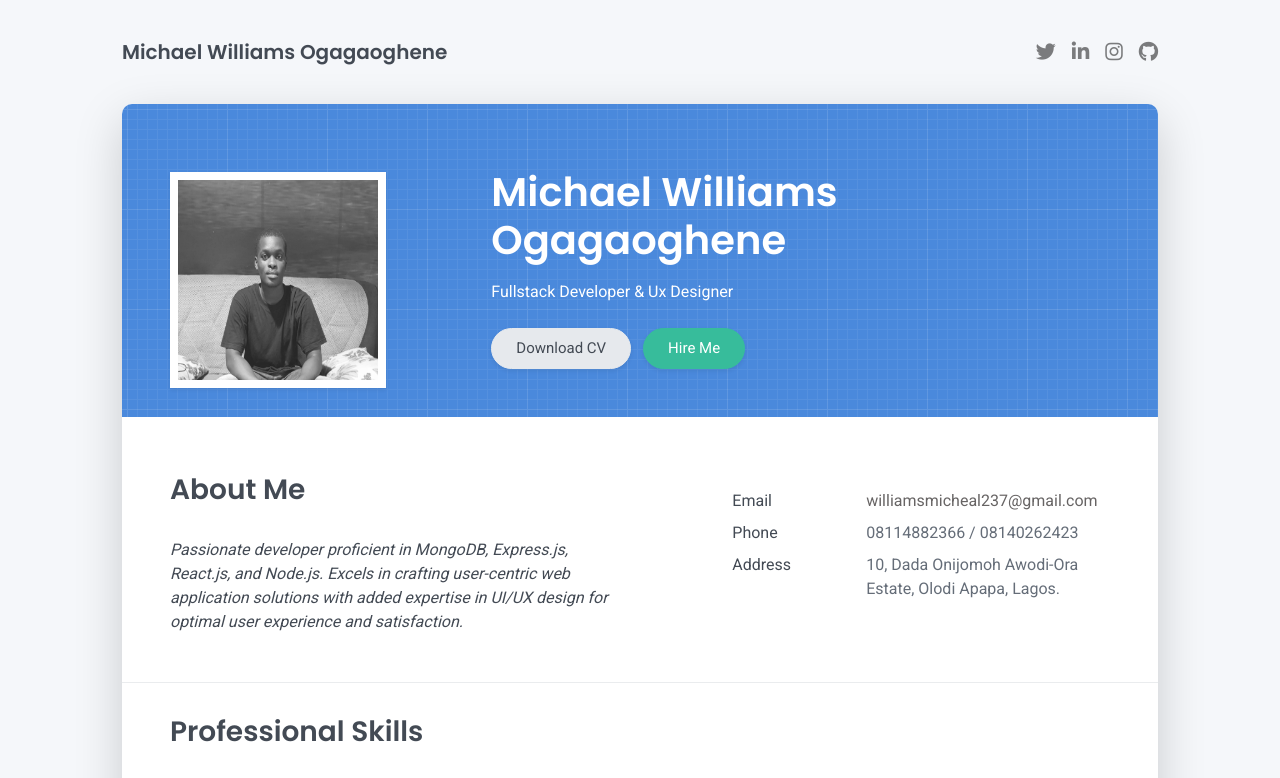
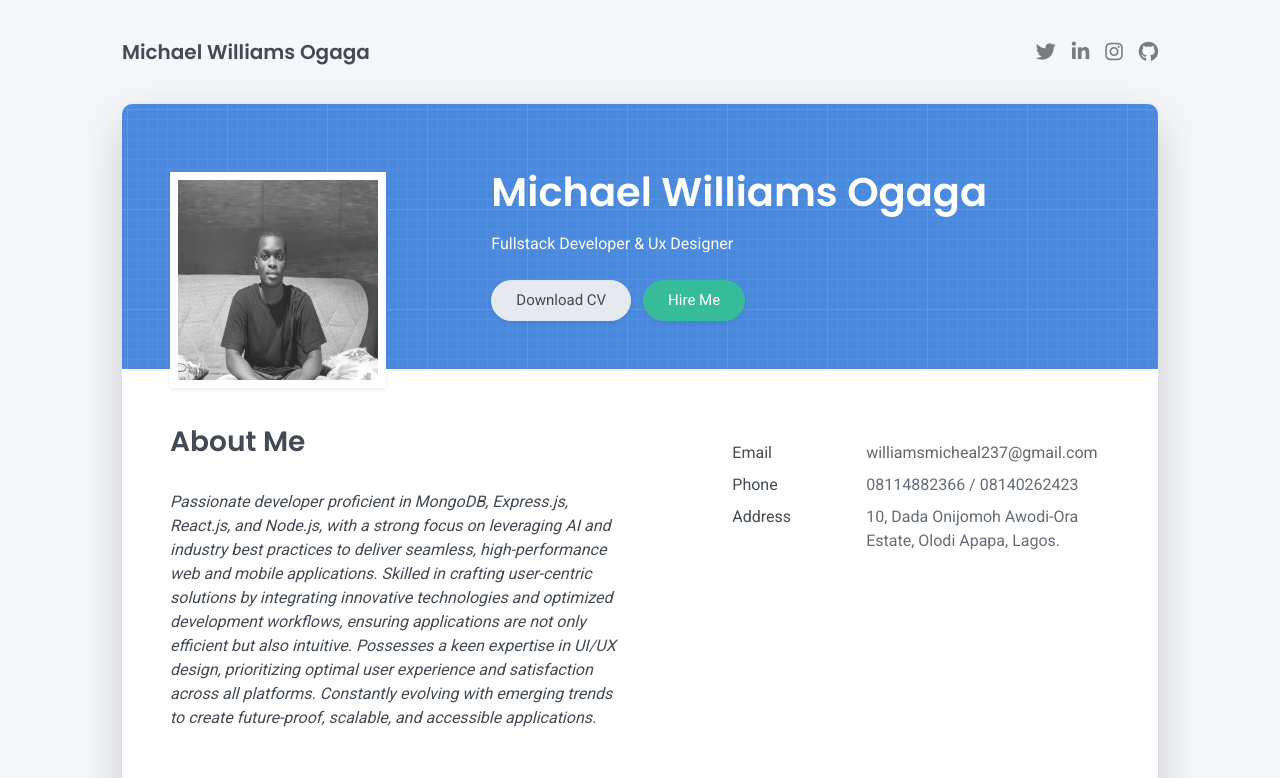
Before and after one commit to phatwillis/portfolio, a website: page index.html in a window 1280 px wide. Shown: the top 778 px of the page. Drawn offline with Linux system fonts and the light colour scheme.

Commit message:
Update index.html

```diff
--- a/index.html
+++ b/index.html
@@ -32,7 +32,7 @@
     <header class="d-print-none">
       <div class="container text-center text-lg-left">
         <div class="py-3 clearfix">
-          <h1 class="site-title mb-0">Michael Williams Ogagaoghene</h1>
+          <h1 class="site-title mb-0">Michael Williams Ogaga</h1>
           <div class="site-nav">
             <nav role="navigation">
               <ul class="nav justify-content-center">
@@ -59,7 +59,7 @@
         <div class="avatar hover-effect bg-white shadow-sm p-1"><img src="images/williams profile.jpg" width="200" height="200"/></div>
       </div>
       <div class="col-lg-8 col-md-7 text-center text-md-start">
-        <h2 class="h1 mt-2" data-aos="fade-left" data-aos-delay="0">Michael Williams Ogagaoghene</h2>
+        <h2 class="h1 mt-2" data-aos="fade-left" data-aos-delay="0">Michael Williams Ogaga</h2>
         <p data-aos="fade-left" data-aos-delay="100">Fullstack Developer & Ux Designer</p>
         <div class="d-print-none" data-aos="fade-left" data-aos-delay="200">
           <a class="btn btn-light text-dark shadow-sm mt-1 me-1" href="https://docs.google.com/document/d/1lk4HpmlyzZekaGpgfIdnaMdtRlE4P4rx/edit?usp=sharing&ouid=108460192056210461767&rtpof=true&sd=true" target="_blank">Download CV</a>
@@ -81,7 +81,7 @@
     <div class="row">
       <div class="col-md-6">
         <h2 class="h3 mb-3">About Me</h2>
-        <p><i>Passionate developer proficient in MongoDB, Express.js, React.js, and Node.js. Excels in crafting user-centric web application solutions with added expertise in UI/UX design for optimal user experience and satisfaction.</i></p>
+        <p><i>Passionate developer proficient in MongoDB, Express.js, React.js, and Node.js, with a strong focus on leveraging AI and industry best practices to deliver seamless, high-performance web and mobile applications. Skilled in crafting user-centric solutions by integrating innovative technologies and optimized development workflows, ensuring applications are not only efficient but also intuitive. Possesses a keen expertise in UI/UX design, prioritizing optimal user experience and satisfaction across all platforms. Constantly evolving with emerging trends to create future-proof, scalable, and accessible applications.</i></p>
       </div>
       <div class="col-md-5 offset-md-1">
         <div class="row mt-2">
```
